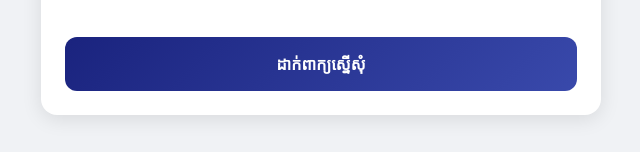
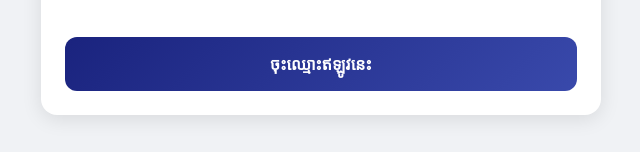
Before and after one commit to ycdo-dev/Registrationform-for-Ycdo, a plain HTML site: page index.html in a window 1280 px wide. Shown: the part 676-828 px from the top of the page, 319-959 px from the left. Drawn offline with Linux system fonts and the light colour scheme; a web font is replaced by a local one.

Commit message:
Update index.html

```diff
--- a/index.html
+++ b/index.html
@@ -326,7 +326,7 @@
                     <input type="text" id="organization" name="organization" class="form-control" required>
                 </div>
 
-                <button type="submit" class="submit-btn">ដាក់ពាក្យស្នើសុំ</button>
+                <button type="submit" class="submit-btn">ចុះឈ្មោះឥឡូវនេះ</button>
             </form>
 
             <div id="successMessage" class="message success-message">
```
